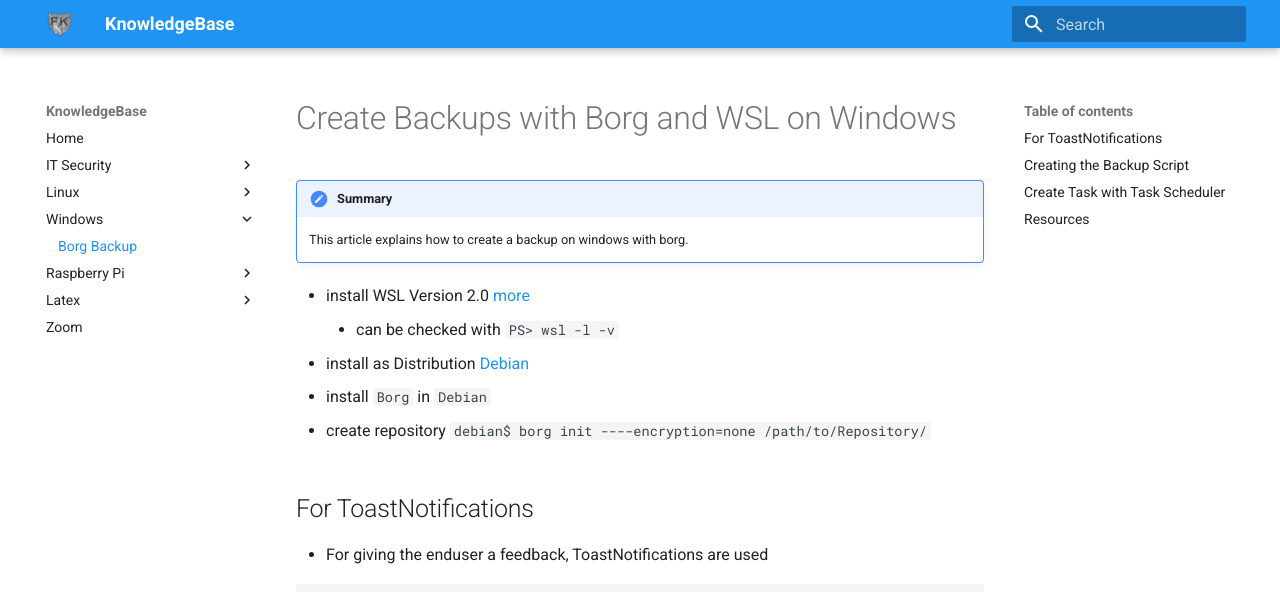
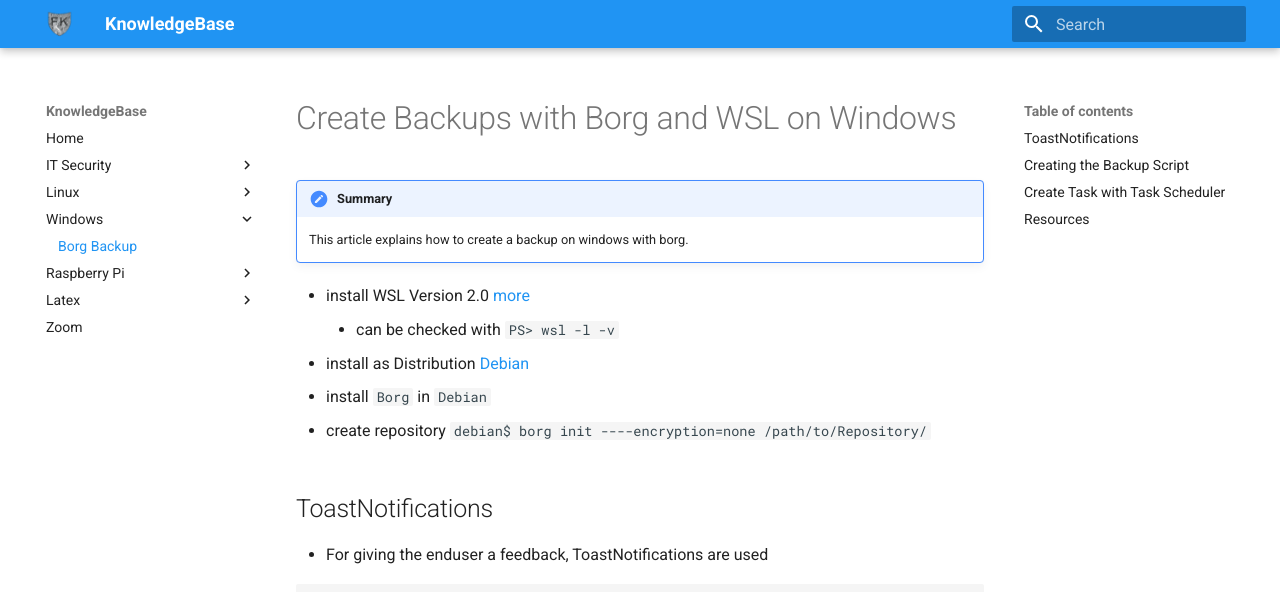
Before and after one commit to FeKoerner/fekoerner.github.io, an MkDocs documentation site: the page built from docs/borg_windows.md, in a window 1280 px wide and 900 px high. Shown: the top 592 px of the window. Built offline with MkDocs 1.6.1 and Material for MkDocs 9.7.7, drawn with Linux system fonts in a browser that asks for light colours.

````diff
--- a/docs/borg_windows.md
+++ b/docs/borg_windows.md
@@ -11,7 +11,7 @@
 * create repository
 `debian$ borg init ----encryption=none /path/to/Repository/`
 
-## For ToastNotifications
+## ToastNotifications
 * For giving the enduser a feedback, ToastNotifications are used
 
 ```Powershell
````
